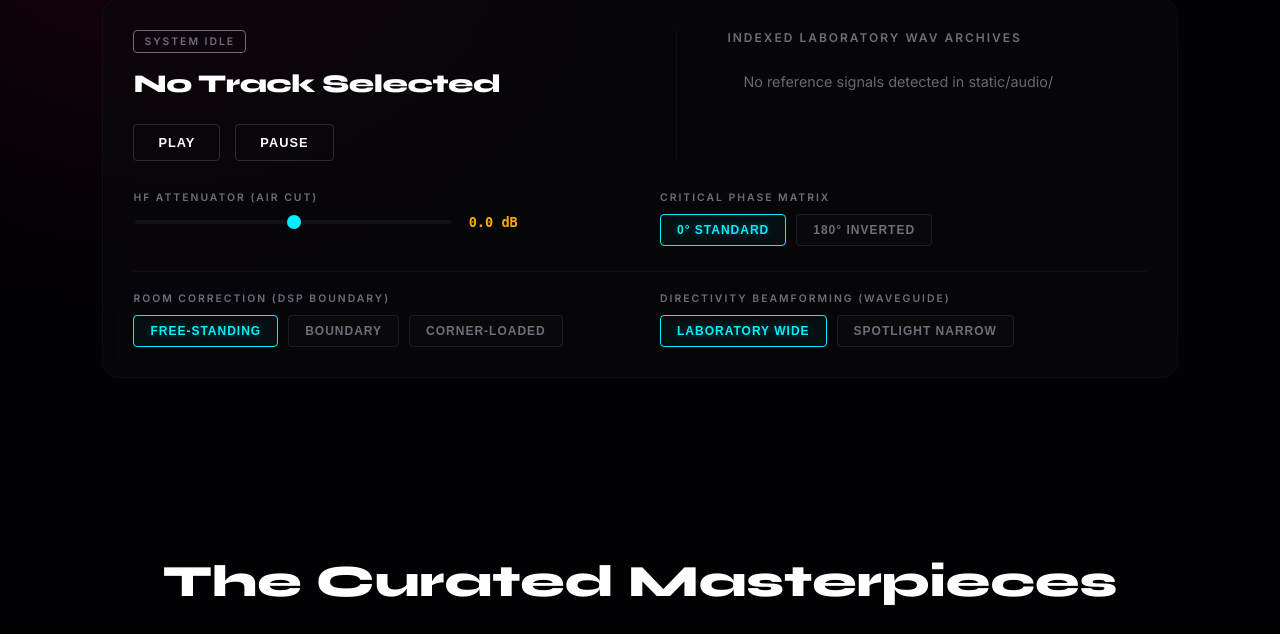
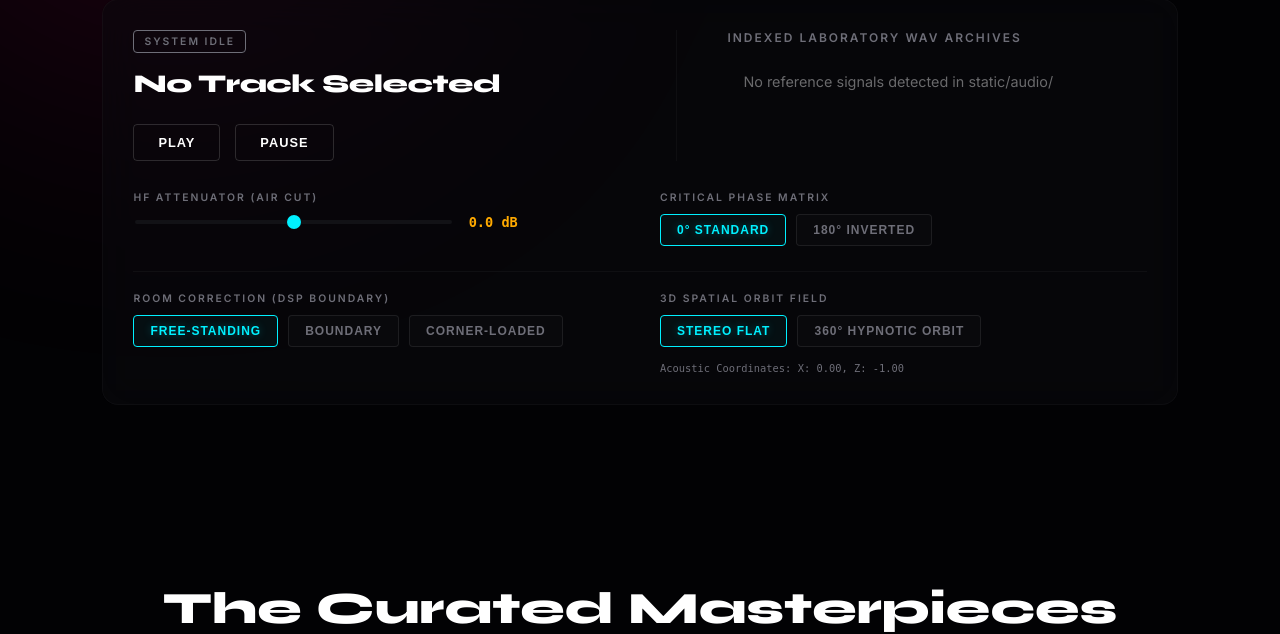
Before and after one commit to Sai-code-glitch/rave_audio, a Flask app: page / in a window 1280 px wide. Shown: the part 790-1424 px from the top of the page. Run offline with Flask 3, Linux system fonts and the light colour scheme.

Commit message:
Compiled full hardware suite containing real-time Web Audio API orbits and X-Ray structural blueprint overlays.

```diff
--- a/static/css/style.css
+++ b/static/css/style.css
@@ -27,13 +27,11 @@
 .wave-bar { width: 12px; border-radius: 20px; background: linear-gradient(180deg, var(--psy-neon-cyan), var(--psy-deep-purple)); animation: audioOscillation 1.5s ease-in-out infinite alternate; animation-play-state: paused; }
 @keyframes audioOscillation { 0% { transform: scaleY(0.4); opacity: 0.5; } 100% { transform: scaleY(1.1); opacity: 1; } }
 
-/* PHASE REVERSAL MODIFIERS */
-body.phase-inverted-active .wave-bar { animation: audioOscillationInverted 1.5s ease-in-out infinite alternate; }
-body.phase-inverted-active .video-masked-text { animation: textShiftReversed 6s linear infinite; }
+.shapes-inverted-active .wave-bar { animation: audioOscillationInverted 1.5s ease-in-out infinite alternate; }
+.phase-inverted-active .video-masked-text { animation: textShiftReversed 6s linear infinite; }
 @keyframes audioOscillationInverted { 0% { transform: scaleY(1.1); opacity: 1; } 100% { transform: scaleY(0.4); opacity: 0.5; } }
 @keyframes textShiftReversed { 0% { background-position: 200% center; } 100% { background-position: 0% center; } }
 
-/* DSP ROOM MATRIX VISUAL REFLECTION STYLES */
 body.dsp-boundary-active .hero-bg-video { filter: saturate(140%) contrast(110%) blur(4px); }
 body.dsp-corner-active .hero-bg-video { filter: saturate(180%) contrast(135%) blur(12px); }
 
@@ -65,7 +63,6 @@
 .track-node:hover .track-arrow { opacity: 1; transform: translateX(0); }
 .active-track { background: rgba(0, 240, 255, 0.03) !important; border-color: rgba(0, 240, 255, 0.15) !important; color: var(--psy-neon-cyan) !important; font-weight: bold; }
 
-/* HARDWARE TUNING RACK MODULAR SLOTS */
 .hardware-tuning-rack { width: 100%; display: flex; gap: 40px; padding-top: 5px; }
 .tuning-module { flex: 1; display: flex; flex-direction: column; gap: 10px; }
 .tuning-label { font-size: 0.65rem; font-weight: bold; letter-spacing: 2px; color: var(--text-muted); text-transform: uppercase; }
@@ -77,6 +74,24 @@
 .phase-btn { background: rgba(255,255,255,0.02); border: 1px solid rgba(255,255,255,0.08); color: var(--text-muted); padding: 8px 16px; border-radius: 4px; font-size: 0.75rem; font-weight: 600; cursor: pointer; transition: all 0.3s; letter-spacing: 1px; }
 .phase-btn:hover { color: #fff; border-color: rgba(255,255,255,0.2); }
 .active-phase { background: rgba(0, 240, 255, 0.04) !important; border-color: var(--psy-neon-cyan) !important; color: var(--psy-neon-cyan) !important; text-shadow: 0 0 8px rgba(0,240,255,0.3); }
+
+/* HIGH-END X-RAY BLUEPRINT VECTOR GRID STYLING */
+.xray-schematic-overlay {
+    position: absolute; top: 0; left: 0; width: 100%; height: 100%;
+    background-color: rgba(2, 2, 6, 0.96);
+    background-image:
+        linear-gradient(rgba(0, 240, 255, 0.08) 1px, transparent 1px),
+        linear-gradient(90deg, rgba(0, 240, 255, 0.08) 1px, transparent 1px);
+    background-size: 20px 20px; background-position: center;
+    opacity: 0; transform: scale(1.08);
+    transition: all 0.4s cubic-bezier(0.165, 0.84, 0.44, 1); z-index: 3;
+}
+.xray-schematic-overlay::before {
+    content: ''; position: absolute; top: 12%; left: 12%; width: 76%; height: 76%;
+    border: 1px dashed rgba(255, 0, 127, 0.3); border-radius: 4px;
+}
+.product-card:hover .xray-schematic-overlay { opacity: 1; transform: scale(1); }
+.product-card:hover .placeholder-text-node { opacity: 0; }
 
 .showroom-section { padding: 100px 8%; position: relative; z-index: 5; }
 .section-title { font-family: 'Syne', sans-serif; font-size: 2.8rem; font-weight: 800; text-align: center; margin-bottom: 60px; }
--- a/templates/index.html
+++ b/templates/index.html
@@ -1,7 +1,7 @@
 {% extends 'layout.html' %}
 {% block content %}
 <header class="hero-section">
-    <div class="video-background-wrapper" style="transition: transform 0.6s cubic-bezier(0.165, 0.84, 0.44, 1);">
+    <div class="video-background-wrapper" style="transition: transform 0.1s linear;">
         <video autoplay loop muted playsinline preload="auto" class="hero-bg-video ambient-idle-layer">
             <source src="{{ url_for('static', filename='videos/cymatic_loop.mp4') }}" type="video/mp4">
         </video>
@@ -16,7 +16,7 @@
         <div class="wave-bar bar-4"></div><div class="wave-bar bar-5"></div><div class="wave-bar bar-6"></div>
     </div>
 
-    <div class="hero-content" style="position: relative; z-index: 10;">
+    <div class="hero-content" style="position: relative; z-index: 10; transition: transform 0.1s linear;">
         <p class="brand-subtext">THE RAVI VELNATI AUDIO LABS</p>
         <h1 class="resonance-header">ACOUSTIC ILLUSION.<br><span class="video-masked-text">DISSOLVING REALITY.</span></h1>
         <p class="hero-description">Enter a state of total soundwave immersion. RAVE engineering configurations align phase coordinates to manipulate spatial perception, creating pristine physical soundscapes out of thin air.</p>
@@ -36,7 +36,7 @@
             <div class="console-now-playing">
                 <span class="status-indicator">SYSTEM IDLE</span>
                 <h4 id="trackTitle">No Track Selected</h4>
-                <audio id="globalAudioPlayer" controls style="width: 100%; margin-top: 15px; display: none;"></audio>
+                <audio id="globalAudioPlayer" crossOrigin="anonymous" style="display: none;"></audio>
 
                 <div class="custom-audio-controls">
                     <button id="playBtn" class="control-node">PLAY</button>
@@ -89,11 +89,12 @@
             </div>
 
             <div class="tuning-module">
-                <label class="tuning-label">DIRECTIVITY BEAMFORMING (WAVEGUIDE)</label>
+                <label class="tuning-label">3D SPATIAL ORBIT FIELD</label>
                 <div class="phase-toggle-wrapper">
-                    <button id="beamWideBtn" class="phase-btn active-phase">LABORATORY WIDE</button>
-                    <button id="beamNarrowBtn" class="phase-btn">SPOTLIGHT NARROW</button>
+                    <button id="spatialOffBtn" class="phase-btn active-phase">STEREO FLAT</button>
+                    <button id="spatialOnBtn" class="phase-btn">360° HYPNOTIC ORBIT</button>
                 </div>
+                <span id="spatialVectorDisplay" style="font-size: 0.65rem; color: var(--text-muted); font-family: monospace; margin-top: 5px;">Acoustic Coordinates: X: 0.00, Z: -1.00</span>
             </div>
         </div>
     </div>
@@ -108,6 +109,9 @@
                 <video loop muted playsinline class="card-hover-video">
                     <source src="{{ url_for('static', filename='videos/oscilloscope.mp4') }}" type="video/mp4">
                 </video>
+
+                <div class="xray-schematic-overlay"></div>
+
                 <div class="laser-sweep"></div>
                 <div class="hardware-stamp">CORE COHERENCY SECURE</div>
                 <span class="placeholder-text-node">FREQUENCY NODE ACTIVE</span>
@@ -130,169 +134,131 @@
     const slider = document.getElementById('gainSlider');
     const display = document.getElementById('gainDisplay');
     const blobOne = document.querySelector('.blob-one');
-    slider.addEventListener('input', (e) => {
-        const val = parseFloat(e.target.value).toFixed(1);
-        display.innerText = val > 0 ? `+${val}` : val;
-        const scaleFactor = 1 + (val / 24);
-        if(blobOne) {
-            blobOne.style.transform = `scale(${scaleFactor})`;
-            blobOne.style.opacity = 0.12 + (val / 100);
-        }
-    });
 
-    // MASTER MEDIA PLAYER MATRIX HOOKS
     const audioPlayer = document.getElementById('globalAudioPlayer');
     const trackTitle = document.getElementById('trackTitle');
     const statusIndicator = document.querySelector('.status-indicator');
     const waveBars = document.querySelectorAll('.wave-bar');
     const maskedText = document.querySelector('.video-masked-text');
-
     const ambientLayer = document.querySelector('.ambient-idle-layer');
     const immersionLayer = document.querySelector('.dynamic-immersion-layer');
     const videoWrapper = document.querySelector('.video-background-wrapper');
+    const heroContent = document.querySelector('.hero-content');
 
-    // REAL-TIME HARDWARE ELEMENT CAPTURES
     const hfSlider = document.getElementById('hfTrimSlider');
     const hfDisplay = document.getElementById('hfTrimDisplay');
     const phase0Btn = document.getElementById('phase0Btn');
     const phase180Btn = document.getElementById('phase180Btn');
-
-    // NEW ELEMENT CAPTURES
     const roomFreeBtn = document.getElementById('roomFreeBtn');
     const roomBoundBtn = document.getElementById('roomBoundBtn');
     const roomCornerBtn = document.getElementById('roomCornerBtn');
-    const beamWideBtn = document.getElementById('beamWideBtn');
-    const beamNarrowBtn = document.getElementById('beamNarrowBtn');
 
-    // HARDWARE FUNCTION 1: HIGH-FREQUENCY COMPENSATOR
-    hfSlider.addEventListener('input', (e) => {
-        const val = parseFloat(e.target.value).toFixed(1);
-        hfDisplay.innerText = val > 0 ? `+${val} dB` : `${val} dB`;
-        const glowRadius = 10 + (val * 8);
-        const opacityStrength = 0.7 + (val * 0.1);
-        if(maskedText) {
-            maskedText.style.filter = `drop-shadow(0 0 ${glowRadius}px var(--psy-neon-cyan))`;
-            maskedText.style.opacity = opacityStrength;
-        }
-    });
+    const spatialOffBtn = document.getElementById('spatialOffBtn');
+    const spatialOnBtn = document.getElementById('spatialOnBtn');
+    const spatialVectorDisplay = document.getElementById('spatialVectorDisplay');
 
-    // HARDWARE FUNCTION 2: TIME-DOMAIN PHASE MATRIX SWAP
-    phase0Btn.addEventListener('click', () => {
-        phase0Btn.classList.add('active-phase');
-        phase180Btn.classList.remove('active-phase');
-        document.body.classList.remove('phase-inverted-active');
-    });
-    phase180Btn.addEventListener('click', () => {
-        phase180Btn.classList.add('active-phase');
-        phase0Btn.classList.remove('active-phase');
-        document.body.classList.add('phase-inverted-active');
-    });
+    let audioContext = null; let trackSource = null; let analyserNode = null; let pannerNode = null; let gainNode = null;
+    let spatialActive = false; let orbitTheta = 0;
 
-    // HARDWARE FUNCTION 3: ROOM CORRECTION MATRIX
-    roomFreeBtn.addEventListener('click', () => {
-        clearRoomClasses();
-        roomFreeBtn.classList.add('active-phase');
-    });
-    roomBoundBtn.addEventListener('click', () => {
-        clearRoomClasses();
-        roomBoundBtn.classList.add('active-phase');
-        document.body.classList.add('dsp-boundary-active');
-    });
-    roomCornerBtn.addEventListener('click', () => {
-        clearRoomClasses();
-        roomCornerBtn.classList.add('active-phase');
-        document.body.classList.add('dsp-corner-active');
-    });
+    function initializeWebAudioAPI() {
+        if (audioContext) return;
+        audioContext = new (window.AudioContext || window.webkitAudioContext)();
+        trackSource = audioContext.createMediaElementSource(audioPlayer);
+        analyserNode = audioContext.createAnalyser();
+        pannerNode = audioContext.createPanner();
+        gainNode = audioContext.createGain();
 
-    function clearRoomClasses() {
-        roomFreeBtn.classList.remove('active-phase');
-        roomBoundBtn.classList.remove('active-phase');
-        roomCornerBtn.classList.remove('active-phase');
-        document.body.classList.remove('dsp-boundary-active', 'dsp-corner-active');
+        pannerNode.panningModel = 'HRTF';
+        pannerNode.distanceModel = 'inverse';
+        analyserNode.fftSize = 64;
+
+        trackSource.connect(analyserNode);
+        analyserNode.connect(pannerNode);
+        pannerNode.connect(gainNode);
+        gainNode.connect(audioContext.destination);
+
+        runBassKineticShaker(); runSpatialOrbitLoop();
     }
 
-    // HARDWARE FUNCTION 4: BEAMFORMING DISPERSION
-    beamWideBtn.addEventListener('click', () => {
-        beamWideBtn.classList.add('active-phase');
-        beamNarrowBtn.classList.remove('active-phase');
-        if(videoWrapper) videoWrapper.style.transform = "scale(1.0)";
-    });
-    beamNarrowBtn.addEventListener('click', () => {
-        beamNarrowBtn.classList.add('active-phase');
-        beamWideBtn.classList.remove('active-phase');
-        if(videoWrapper) videoWrapper.style.transform = "scaleX(0.35) scaleY(1.0)";
-    });
+    function runBassKineticShaker() {
+        const dataArray = new Uint8Array(analyserNode.frequencyBinCount);
+        function parseFrame() {
+            requestAnimationFrame(parseFrame);
+            if (!audioPlayer.paused) {
+                analyserNode.getByteFrequencyData(dataArray);
+                let bassEnergy = (dataArray[0] + dataArray[1] + dataArray[2]) / 3;
+                let normalizedBass = bassEnergy / 255;
+                if (normalizedBass > 0.3) {
+                    let scaleValue = 1 + (normalizedBass * 0.015);
+                    let blurFactor = normalizedBass * 25;
+                    if (videoWrapper) videoWrapper.style.transform = `scale(${scaleValue})`;
+                    if (heroContent) heroContent.style.transform = `scale(${1 / scaleValue})`;
+                    if (maskedText) maskedText.style.filter = `drop-shadow(0 0 ${blurFactor}px var(--psy-magenta))`;
+                } else {
+                    if (videoWrapper && !spatialActive) videoWrapper.style.transform = "scale(1)";
+                    if (heroContent) heroContent.style.transform = "scale(1)";
+                }
+            }
+        }
+        parseFrame();
+    }
+
+    function runSpatialOrbitLoop() {
+        function updateOrbit() {
+            requestAnimationFrame(updateOrbit);
+            if (spatialActive && !audioPlayer.paused) {
+                orbitTheta += 0.02;
+                let x = Math.sin(orbitTheta) * 4; let z = Math.cos(orbitTheta) * 4;
+                if (pannerNode) {
+                    pannerNode.positionX.setValueAtTime(x, audioContext.currentTime);
+                    pannerNode.positionZ.setValueAtTime(z, audioContext.currentTime);
+                }
+                spatialVectorDisplay.innerText = `Acoustic Coordinates: X: ${x.toFixed(2)}, Z: ${z.toFixed(2)}`;
+                if(videoWrapper) videoWrapper.style.transform = `translateX(${x * 8}px) scale(1.05)`;
+            }
+        }
+        updateOrbit();
+    }
+
+    spatialOnBtn.addEventListener('click', () => { initializeWebAudioAPI(); spatialActive = true; spatialOnBtn.classList.add('active-phase'); spatialOffBtn.classList.remove('active-phase'); });
+    spatialOffBtn.addEventListener('click', () => { spatialActive = false; spatialOffBtn.classList.add('active-phase'); spatialOnBtn.classList.remove('active-phase'); if(pannerNode) { pannerNode.positionX.setValueAtTime(0, audioContext.currentTime); pannerNode.positionZ.setValueAtTime(-1, audioContext.currentTime); } spatialVectorDisplay.innerText = "Acoustic Coordinates: X: 0.00, Z: -1.00"; });
+    slider.addEventListener('input', (e) => { const val = parseFloat(e.target.value).toFixed(1); display.innerText = val > 0 ? `+${val}` : val; if(gainNode) gainNode.gain.value = Math.pow(10, val / 20); if(blobOne) blobOne.style.transform = `scale(${1 + (val / 24)})`; });
+    hfSlider.addEventListener('input', (e) => { const val = parseFloat(e.target.value).toFixed(1); hfDisplay.innerText = val > 0 ? `+${val} dB` : `${val} dB`; if(maskedText) maskedText.style.filter = `drop-shadow(0 0 ${10 + (val * 8)}px var(--psy-neon-cyan))`; });
+    phase0Btn.addEventListener('click', () => { phase0Btn.classList.add('active-phase'); phase180Btn.classList.remove('active-phase'); document.body.classList.remove('phase-inverted-active'); });
+    phase180Btn.addEventListener('click', () => { phase180Btn.classList.add('active-phase'); phase0Btn.classList.remove('active-phase'); document.body.classList.add('phase-inverted-active'); });
+    roomFreeBtn.addEventListener('click', () => { clearRoomClasses(); roomFreeBtn.classList.add('active-phase'); });
+    roomBoundBtn.addEventListener('click', () => { clearRoomClasses(); roomBoundBtn.classList.add('active-phase'); document.body.classList.add('dsp-boundary-active'); });
+    roomCornerBtn.addEventListener('click', () => { clearRoomClasses(); roomCornerBtn.classList.add('active-phase'); document.body.classList.add('dsp-corner-active'); });
+    function clearRoomClasses() { roomFreeBtn.classList.remove('active-phase'); roomBoundBtn.classList.remove('active-phase'); roomCornerBtn.classList.remove('active-phase'); document.body.classList.remove('dsp-boundary-active', 'dsp-corner-active'); }
 
     function triggerAudioVisualState(isPlaying) {
         if (isPlaying) {
-            statusIndicator.innerText = "STREAMING REFERENCE CORES";
-            statusIndicator.style.borderColor = "var(--psy-neon-cyan)";
-            statusIndicator.style.color = "var(--psy-neon-cyan)";
-            if (immersionLayer) {
-                immersionLayer.style.opacity = "1.0";
-                if (ambientLayer) ambientLayer.style.opacity = "0.0";
-            }
+            initializeWebAudioAPI(); if (audioContext && audioContext.state === 'suspended') audioContext.resume();
+            statusIndicator.innerText = "STREAMING REFERENCE CORES"; statusIndicator.style.borderColor = "var(--psy-neon-cyan)"; statusIndicator.style.color = "var(--psy-neon-cyan)";
+            if (immersionLayer) { immersionLayer.style.opacity = "1.0"; if (ambientLayer) ambientLayer.style.opacity = "0.0"; }
             toggleWaveAnimation(true);
         } else {
-            statusIndicator.innerText = "STREAM PAUSED";
-            statusIndicator.style.borderColor = "var(--text-muted)";
-            statusIndicator.style.color = "var(--text-muted)";
-            if (immersionLayer) {
-                immersionLayer.style.opacity = "0";
-                if (ambientLayer) ambientLayer.style.opacity = "0.15";
-            }
+            statusIndicator.innerText = "STREAM PAUSED"; statusIndicator.style.borderColor = "var(--text-muted)"; statusIndicator.style.color = "var(--text-muted)";
+            if (immersionLayer) { immersionLayer.style.opacity = "0"; if (ambientLayer) ambientLayer.style.opacity = "0.15"; }
             toggleWaveAnimation(false);
         }
     }
 
     document.querySelectorAll('#playlistTrackList .track-node:not(.empty-notice)').forEach(track => {
         track.addEventListener('click', function() {
-            document.querySelectorAll('.track-node').forEach(t => t.classList.remove('active-track'));
-            this.classList.add('active-track');
-            const filename = this.getAttribute('data-filename');
-            const trackName = this.innerText.replace('→ ', '');
-            audioPlayer.src = `/static/audio/${filename}`;
-            trackTitle.innerText = trackName;
-            audioPlayer.play();
-            triggerAudioVisualState(true);
+            document.querySelectorAll('.track-node').forEach(t => t.classList.remove('active-track')); this.classList.add('active-track');
+            const filename = this.getAttribute('data-filename'); trackTitle.innerText = this.innerText.replace('→ ', '');
+            audioPlayer.src = `/static/audio/${filename}`; audioPlayer.play(); triggerAudioVisualState(true);
         });
     });
-
-    document.getElementById('playBtn').addEventListener('click', () => {
-        if(audioPlayer.src) {
-            audioPlayer.play();
-            triggerAudioVisualState(true);
-        }
-    });
-    document.getElementById('pauseBtn').addEventListener('click', () => {
-        audioPlayer.pause();
-        triggerAudioVisualState(false);
-    });
-
-    function toggleWaveAnimation(active) {
-        waveBars.forEach(bar => {
-            bar.style.animationPlayState = active ? 'running' : 'paused';
-        });
-    }
+    document.getElementById('playBtn').addEventListener('click', () => { if(audioPlayer.src) { audioPlayer.play(); triggerAudioVisualState(true); } });
+    document.getElementById('pauseBtn').addEventListener('click', () => { audioPlayer.pause(); triggerAudioVisualState(false); });
+    function toggleWaveAnimation(active) { waveBars.forEach(bar => { bar.style.animationPlayState = active ? 'running' : 'paused'; }); }
 
     document.querySelectorAll('.product-card').forEach(card => {
-        const video = card.querySelector('.card-hover-video');
-        const textNode = card.querySelector('.placeholder-text-node');
-        card.addEventListener('mouseenter', () => {
-            if(video) {
-                video.play();
-                video.style.opacity = "0.4";
-                if(textNode) textNode.style.opacity = "0.1";
-            }
-        });
-        card.addEventListener('mouseleave', () => {
-            if(video) {
-                video.pause();
-                video.currentTime = 0;
-                video.style.opacity = "0";
-                if(textNode) textNode.style.opacity = "1";
-            }
-        });
+        const video = card.querySelector('.card-hover-video'); const textNode = card.querySelector('.placeholder-text-node');
+        card.addEventListener('mouseenter', () => { if(video) { video.play(); video.style.opacity = "0.4"; if(textNode) textNode.style.opacity = "0.1"; } });
+        card.addEventListener('mouseleave', () => { if(video) { video.pause(); video.currentTime = 0; video.style.opacity = "0"; if(textNode) textNode.style.opacity = "1"; } });
     });
 </script>
 {% endblock %}
```
